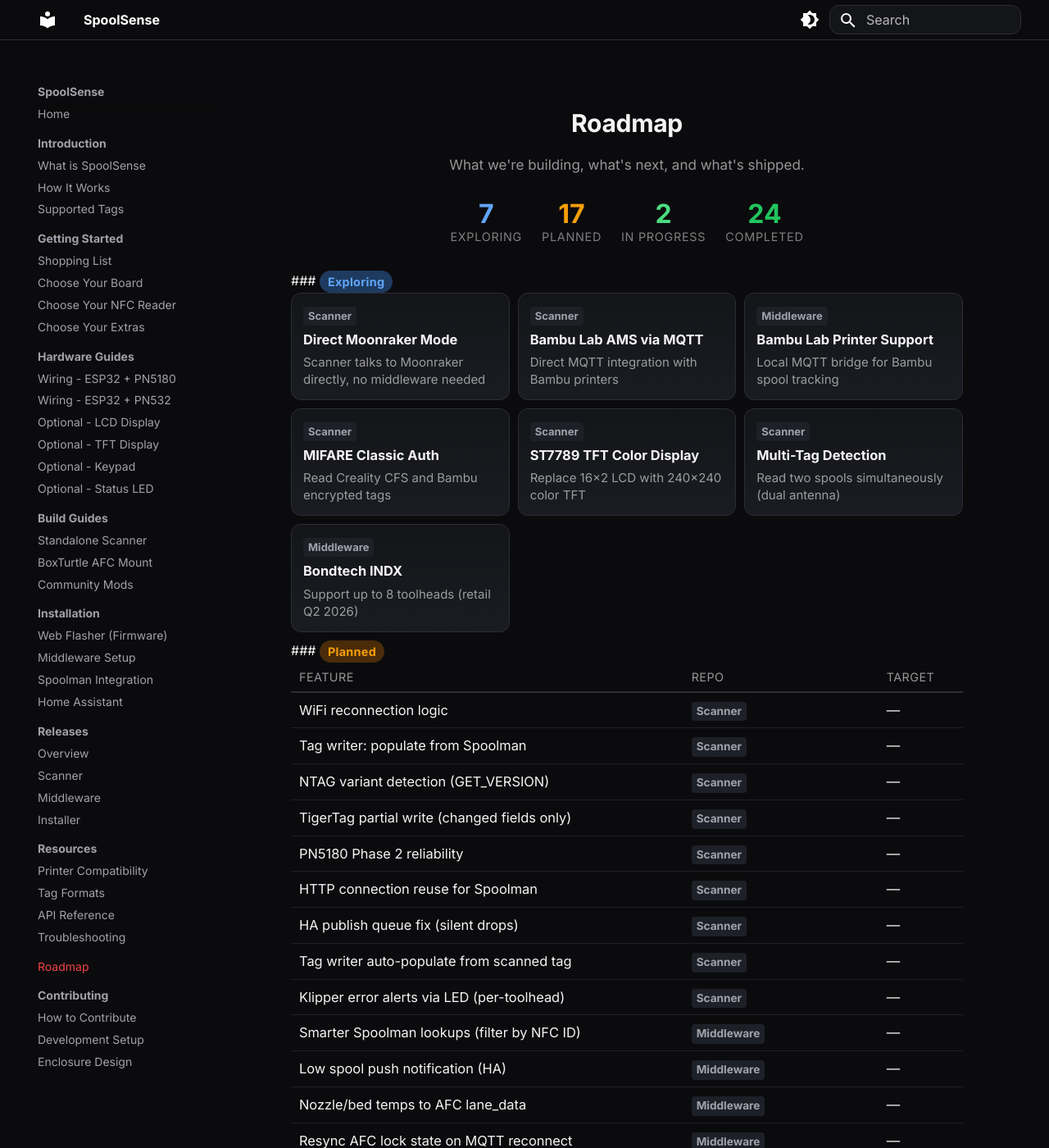
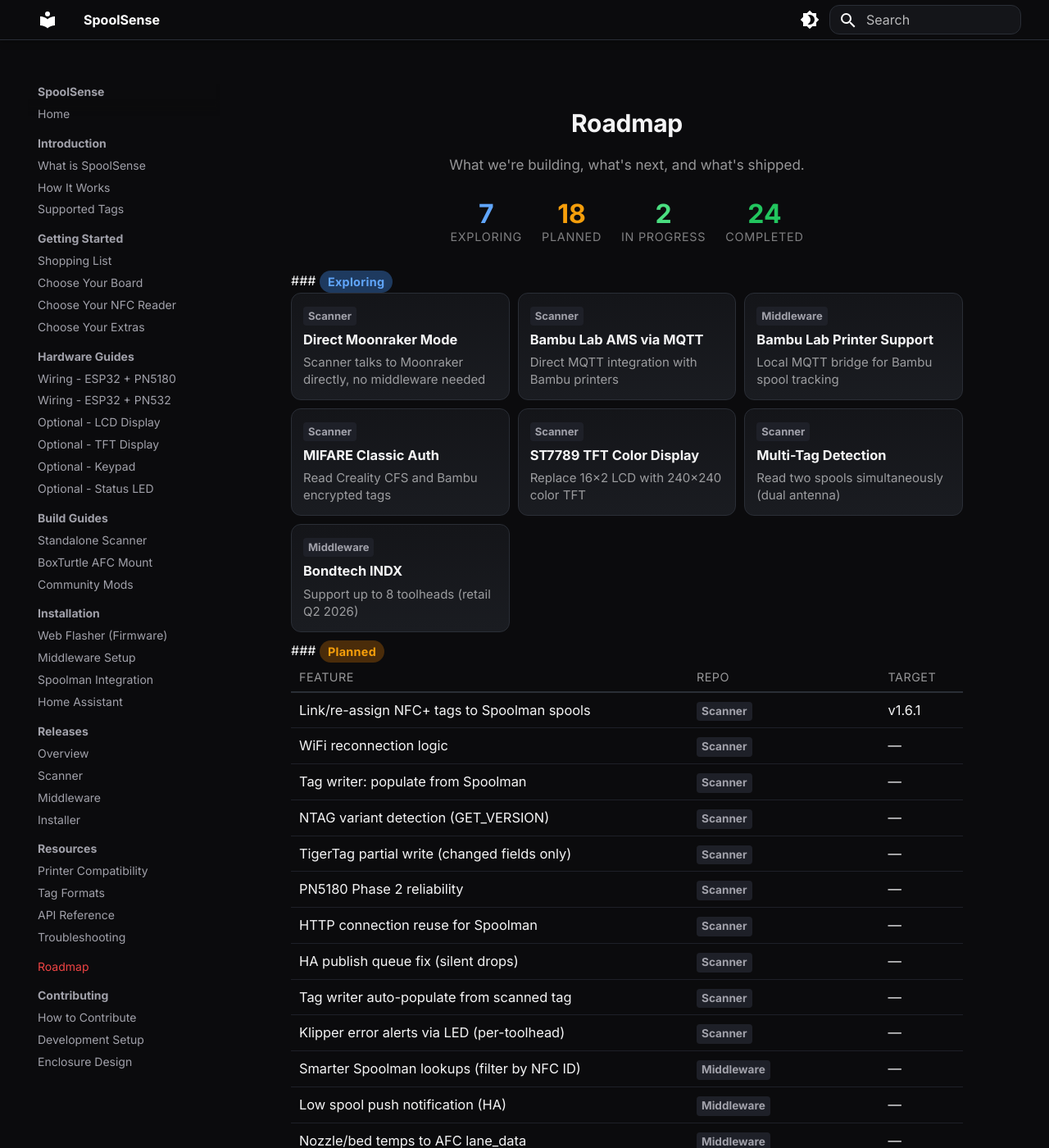
Before and after one commit to SpoolSense/spoolsense.org, an MkDocs documentation site: the page built from docs/roadmap.md, in a window 1280 px wide and 1400 px high. Shown: the whole window at 82% size. Built offline with MkDocs 1.6.1 and Material for MkDocs 9.7.7, drawn with Linux system fonts in a browser that asks for light colours.

Commit message:
roadmap: add NFC+ link/re-assign feature (v1.6.1)

```diff
--- a/docs/roadmap.md
+++ b/docs/roadmap.md
@@ -200,7 +200,7 @@ a.roadmap-stat:hover {
 
 <div class="roadmap-stats">
   <a href="#exploring" class="roadmap-stat stat-exploring"><div class="num">7</div><div class="label">Exploring</div></a>
-  <a href="#planned" class="roadmap-stat stat-planned"><div class="num">17</div><div class="label">Planned</div></a>
+  <a href="#planned" class="roadmap-stat stat-planned"><div class="num">18</div><div class="label">Planned</div></a>
   <a href="#in-progress" class="roadmap-stat stat-progress"><div class="num">2</div><div class="label">In Progress</div></a>
   <a href="#completed" class="roadmap-stat stat-done"><div class="num">24</div><div class="label">Completed</div></a>
 </div>
@@ -251,6 +251,7 @@ a.roadmap-stat:hover {
 
 <table class="roadmap-table">
 <tr><th>Feature</th><th>Repo</th><th>Target</th></tr>
+<tr><td>Link/re-assign NFC+ tags to Spoolman spools</td><td><span class="repo-tag">Scanner</span></td><td>v1.6.1</td></tr>
 <tr><td>WiFi reconnection logic</td><td><span class="repo-tag">Scanner</span></td><td>—</td></tr>
 <tr><td>Tag writer: populate from Spoolman</td><td><span class="repo-tag">Scanner</span></td><td>—</td></tr>
 <tr><td>NTAG variant detection (GET_VERSION)</td><td><span class="repo-tag">Scanner</span></td><td>—</td></tr>
```
